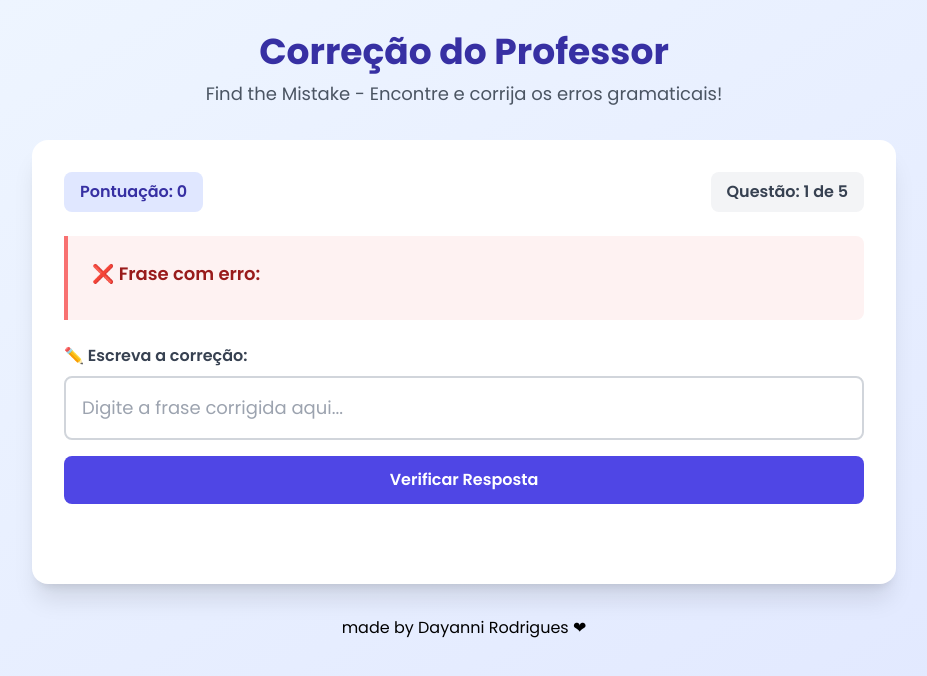
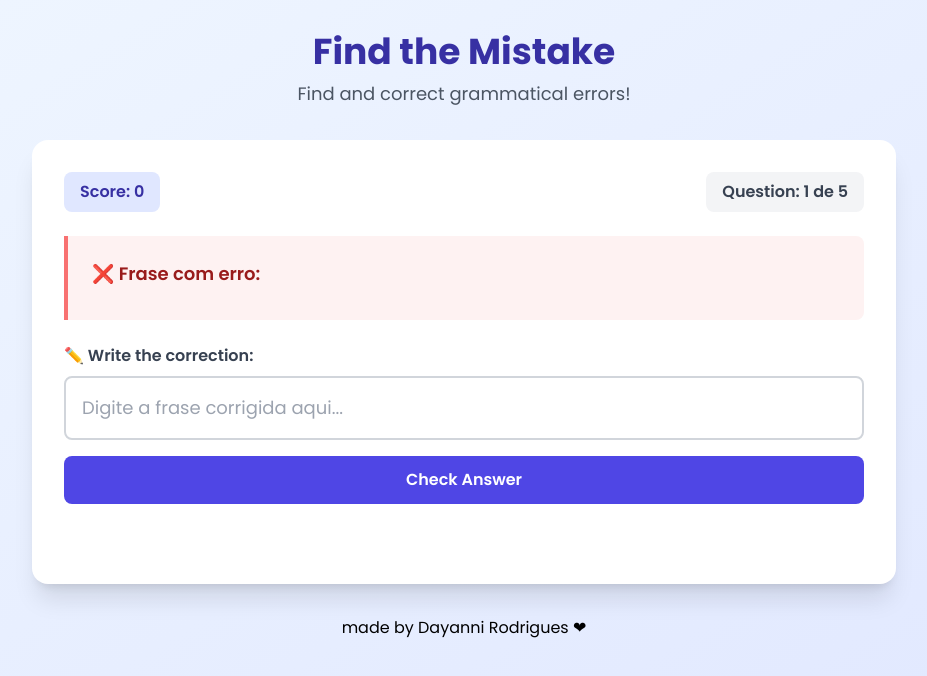
Before and after one commit to Daydrigues/fixgame, a plain HTML site: page index.html in a window 1280 px wide. Shown: the whole page, without its empty margins (176-1103 px from the left). Drawn offline with nearby package versions, Linux system fonts and the light colour scheme.

Commit message:
index.html

```diff
--- a/index.html
+++ b/index.html
@@ -3,7 +3,7 @@
 <head>
     <meta charset="UTF-8">
     <meta name="viewport" content="width=device-width, initial-scale=1.0">
-    <title>Correção do Professor - Find the Mistake</title>
+    <title>Find the Mistake</title>
     <script src="https://cdn.tailwindcss.com"></script>
     <style>
         @import url('https://fonts.googleapis.com/css2?family=Poppins:wght@300;400;500;600;700&display=swap');
@@ -29,8 +29,8 @@
     <div class="container mx-auto px-4 py-8 max-w-4xl">
         <!-- Header -->
         <div class="text-center mb-8">
-            <h1 class="text-4xl font-bold text-indigo-800 mb-2"> Correção do Professor</h1>
-            <p class="text-lg text-gray-600">Find the Mistake - Encontre e corrija os erros gramaticais!</p>
+            <h1 class="text-4xl font-bold text-indigo-800 mb-2"> Find the Mistake</h1>
+            <p class="text-lg text-gray-600"> Find and correct grammatical errors!</p>
         </div>
 
         <!-- Game Container -->
@@ -38,10 +38,10 @@
             <!-- Score Display -->
             <div class="flex justify-between items-center mb-6">
                 <div class="bg-indigo-100 px-4 py-2 rounded-lg">
-                    <span class="text-indigo-800 font-semibold">Pontuação: <span id="score">0</span></span>
+                    <span class="text-indigo-800 font-semibold">Score: <span id="score">0</span></span>
                 </div>
                 <div class="bg-gray-100 px-4 py-2 rounded-lg">
-                    <span class="text-gray-700 font-semibold">Questão: <span id="currentQuestion">1</span> de <span id="totalQuestions">5</span></span>
+                    <span class="text-gray-700 font-semibold">Question: <span id="currentQuestion">1</span> de <span id="totalQuestions">5</span></span>
                 </div>
             </div>
 
@@ -53,7 +53,7 @@
                 </div>
 
                 <div class="mb-4">
-                    <label class="block text-gray-700 font-semibold mb-2">✏️ Escreva a correção:</label>
+                    <label class="block text-gray-700 font-semibold mb-2">✏️ Write the correction:</label>
                     <input
                         type="text"
                         id="userAnswer"
@@ -66,7 +66,7 @@
                     id="checkButton"
                     class="bg-indigo-600 hover:bg-indigo-700 text-white font-semibold py-3 px-8 rounded-lg transition-colors duration-200 w-full mb-4"
                 >
-                    Verificar Resposta
+                    Check Answer
                 </button>
 
                 <!-- Feedback Area -->
@@ -77,7 +77,7 @@
                     id="nextButton"
                     class="bg-green-600 hover:bg-green-700 text-white font-semibold py-3 px-8 rounded-lg transition-colors duration-200 w-full hidden"
                 >
-                    Próxima Questão
+                    Next Question
                 </button>
             </div>
         </div>
@@ -90,7 +90,7 @@
                 <p class="text-xl text-gray-600 mb-6">Você acertou <span id="finalScore"></span> de <span id="finalTotal"></span> questões!</p>
 
                 <div class="bg-gray-50 rounded-lg p-6 mb-6">
-                    <h3 class="text-lg font-semibold text-gray-800 mb-4">📊 Resumo das Respostas:</h3>
+                    <h3 class="text-lg font-semibold text-gray-800 mb-4"> Summary of Responses:</h3>
                     <div id="summaryList" class="text-left space-y-2"></div>
                 </div>
 
@@ -98,7 +98,7 @@
                     id="restartButton"
                     class="bg-indigo-600 hover:bg-indigo-700 text-white font-bold py-4 px-8 rounded-lg transition-colors duration-200 text-lg"
                 >
-                    🔄 Jogar Novamente
+                    🔄 Play Again
                 </button>
             </div>
         </div>
```
